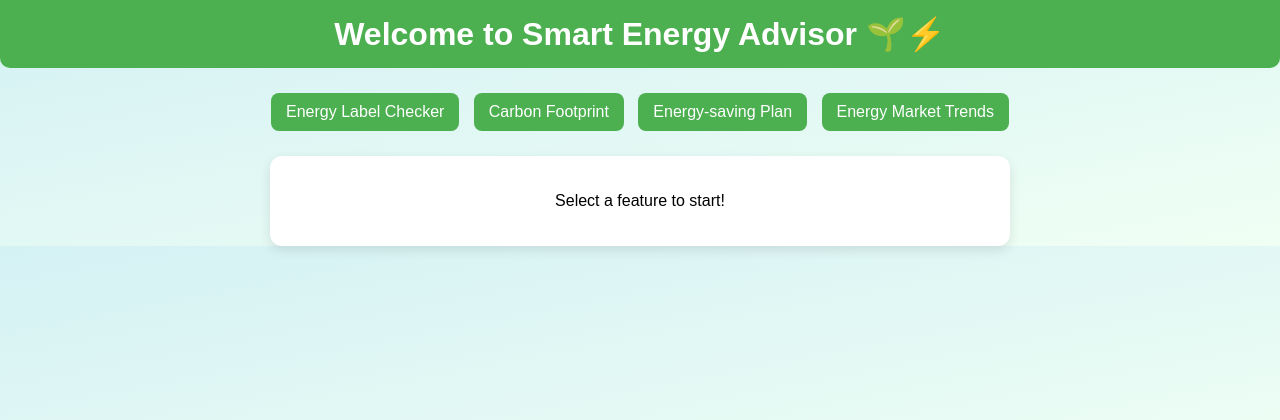
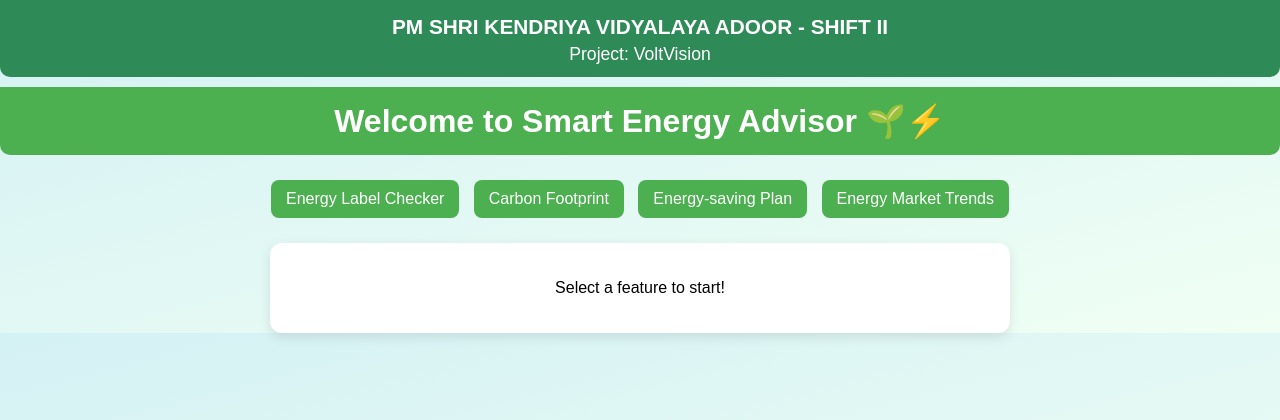
Before and after one commit to kvadraiprojectss2-droid/VoltVision, a Flask app: page / in a window 1280 px wide. Shown: the top 420 px of the page. Run offline with Flask 3, Linux system fonts and the light colour scheme.

Commit message:
Add files via upload

```diff
--- a/static/css/style.css
+++ b/static/css/style.css
@@ -13,6 +13,26 @@ h1 {
   padding: 15px;
   margin: 0;
   border-radius: 0 0 10px 10px;
+}
+
+/* Header for School and Project Name */
+#header {
+  background-color: #2E8B57;
+  color: white;
+  padding: 10px;
+  border-radius: 0 0 10px 10px;
+  margin-bottom: 10px;
+}
+
+#header h2 {
+  margin: 5px 0;
+  font-size: 1.3em;
+}
+
+#header h3 {
+  margin: 2px 0;
+  font-size: 1.1em;
+  font-weight: normal;
 }
 
 #menu {
--- a/static/js/script.js
+++ b/static/js/script.js
@@ -9,7 +9,9 @@ function showFeature(feature) {
             <p>Enter appliance star rating (1-5):</p>
             <input type="number" id="starInput" min="1" max="5">
             <button onclick="checkLabel()">Check</button>
+            <button onclick="getAIPrediction()">Get AI Prediction</button>
             <p id="result"></p>
+            <div id="aiResult"></div>
         `;
     }
 
@@ -46,7 +48,9 @@ function showFeature(feature) {
     else if(feature === 'energyTrends') {
         content.innerHTML = `
             <h2>Energy Market Trends</h2>
-            <p>📈 AI will soon show trends here based on live data!</p>
+            <p>📈 Next 6-hour energy forecast:</p>
+            <canvas id="trendChart" width="400" height="200"></canvas>
+            <button onclick="fetchTrends()">Refresh Trends</button>
         `;
     }
 }
@@ -88,7 +92,6 @@ function calculateDashboard() {
     };
 
     let totalCarbon = Object.values(emissions).reduce((a,b) => a + b, 0);
-    lastCarbonValue = totalCarbon;
 
     // Device-wise table
     let breakdownHTML = `<strong>Your daily carbon footprint is ${totalCarbon.toFixed(2)} kg CO₂.</strong><br><br>`;
@@ -103,18 +106,12 @@ function calculateDashboard() {
     // Draw chart
     drawChart(emissions);
 
-    // ==== AI Prediction (Clear & Visible) ====
-    let weeklyKWh = (totalCarbon * 0.7).toFixed(2); // rough conversion
-    let aiMessage = `
-        ✅ <strong>AI Prediction:</strong> Your estimated energy usage next week is <strong>${weeklyKWh} kWh</strong>.<br>
-        📊 This helps reduce your carbon footprint by planning usage in advance!
-    `;
-
-    // Monthly insight
+    // AI Prediction
     let monthlyCarbon = totalCarbon * 30;
-    if(monthlyCarbon>300) aiMessage += "<br>🚨 High usage! Reduce AC or lights.";
-    else if(monthlyCarbon>150) aiMessage += "<br>⚠️ Moderate usage. Consider energy-saving tips.";
-    else aiMessage += "<br>✅ Excellent! Your usage is eco-friendly.";
+    let aiMessage = `📊 Monthly projected CO₂: ${monthlyCarbon.toFixed(2)} kg. `;
+    if(monthlyCarbon>300) aiMessage += "🚨 High usage! Reduce AC or lights.";
+    else if(monthlyCarbon>150) aiMessage += "⚠️ Moderate usage. Consider energy-saving tips.";
+    else aiMessage += "✅ Excellent! Your usage is eco-friendly.";
 
     document.getElementById('aiResult').innerHTML = `<h3>AI Analysis</h3><p>${aiMessage}</p>`;
 }
@@ -137,3 +134,40 @@ function drawChart(emissions) {
         }
     });
 }
+
+// ===== Free Energy API Forecast =====
+function fetchTrends() {
+    fetch('/energy_trends')
+        .then(response => response.json())
+        .then(data => {
+            const ctx = document.getElementById('trendChart').getContext('2d');
+            new Chart(ctx, {
+                type: 'line',
+                data: {
+                    labels: data.hours,
+                    datasets: [{
+                        label: 'Predicted Grid Load (MW)',
+                        data: data.load,
+                        borderColor: '#4CAF50',
+                        fill: false
+                    }]
+                },
+                options: {
+                    responsive: true,
+                    scales: { y: { beginAtZero: true } }
+                }
+            });
+        });
+}
+
+// ===== Simulated AI Prediction =====
+function getAIPrediction() {
+    const starRating = parseInt(document.getElementById('starInput').value);
+    let prediction = "";
+
+    if(starRating >= 4) prediction = "✅ AI Prediction: Energy-efficient appliance. Good choice!";
+    else if(starRating >= 2) prediction = "⚠️ AI Prediction: Moderate efficiency. Consider upgrading soon!";
+    else prediction = "🚨 AI Prediction: Very inefficient. Replace ASAP!";
+
+    document.getElementById('aiResult').innerHTML = prediction;
+}
--- a/templates/index.html
+++ b/templates/index.html
@@ -3,13 +3,22 @@
 <head>
     <meta charset="UTF-8">
     <meta name="viewport" content="width=device-width, initial-scale=1.0">
-    <title>Smart Energy Advisor</title>
+    <title>VoltVision - Smart Energy Advisor</title>
     <script src="https://cdn.jsdelivr.net/npm/chart.js"></script>
     <link rel="stylesheet" href="{{ url_for('static', filename='css/style.css') }}">
 </head>
 <body>
+
+    <!-- School and Project Name Header -->
+    <div id="header">
+        <h2>PM SHRI KENDRIYA VIDYALAYA ADOOR - SHIFT II</h2>
+        <h3>Project: VoltVision</h3>
+    </div>
+
+    <!-- Main Title -->
     <h1>Welcome to Smart Energy Advisor 🌱⚡</h1>
 
+    <!-- Navigation Buttons -->
     <div id="menu">
         <button onclick="showFeature('labelChecker')">Energy Label Checker</button>
         <button onclick="showFeature('carbonDashboard')">Carbon Footprint</button>
@@ -17,6 +26,7 @@
         <button onclick="showFeature('energyTrends')">Energy Market Trends</button>
     </div>
 
+    <!-- Feature Content -->
     <div id="featureContent">
         <p>Select a feature to start!</p>
     </div>
```
